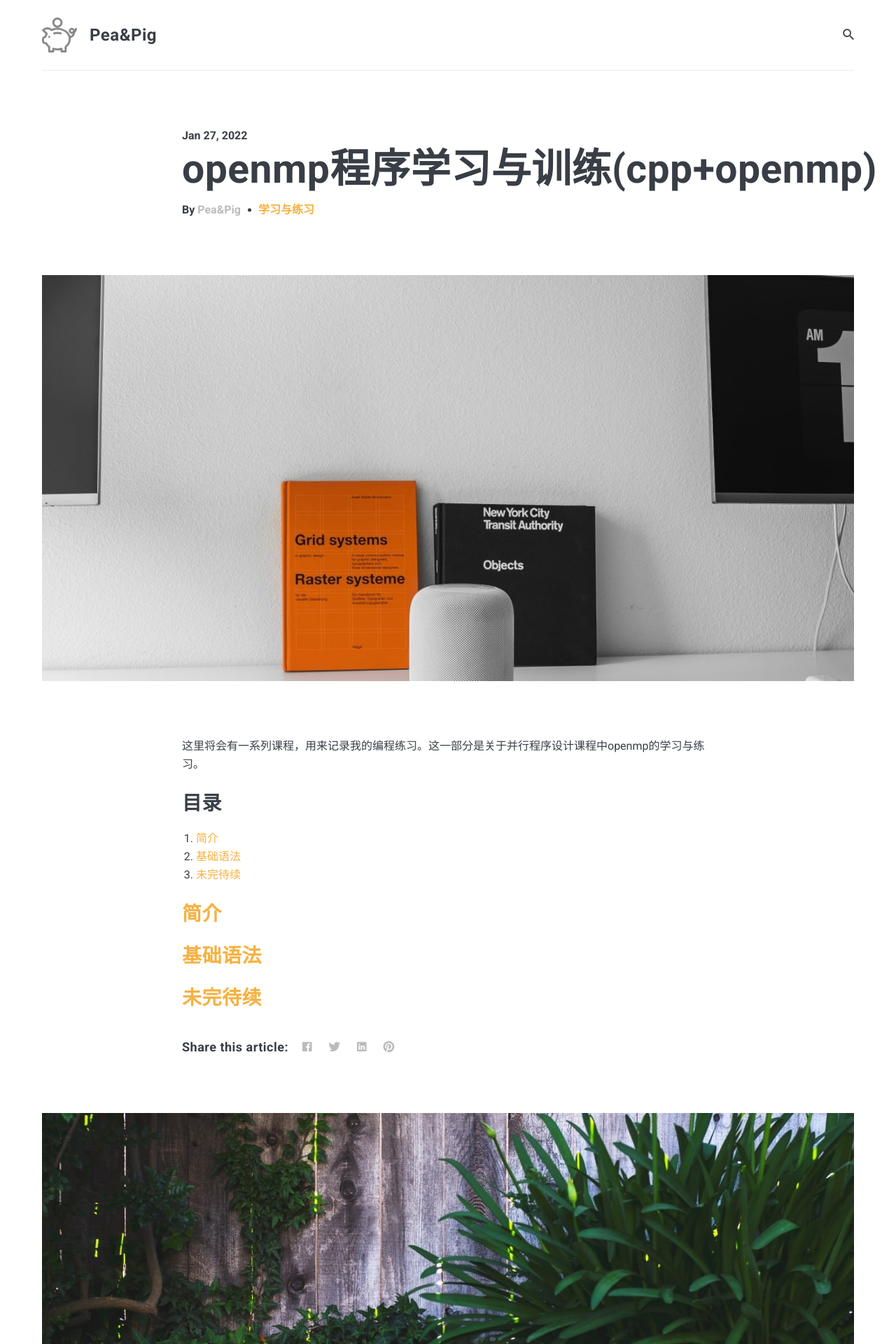
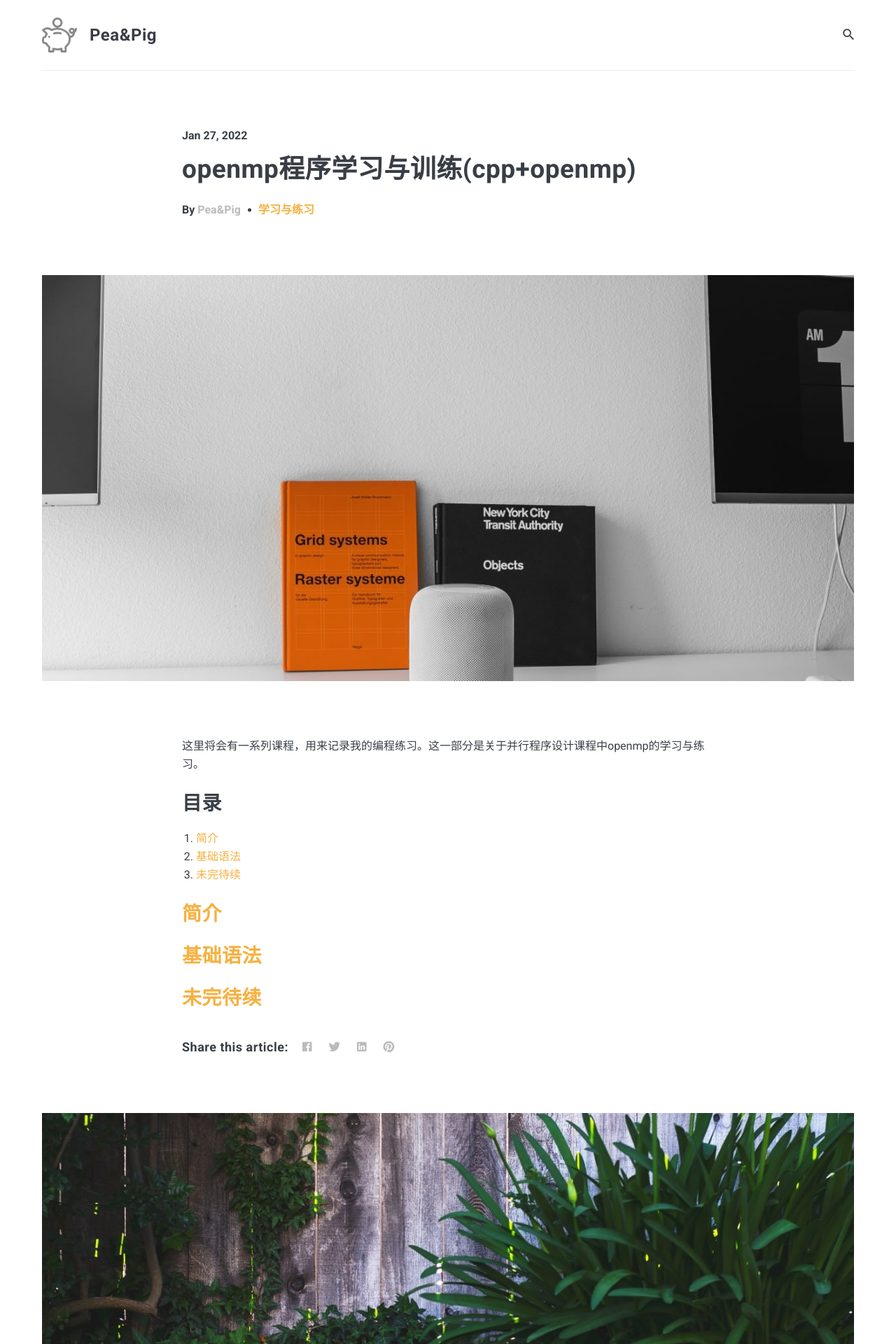
Before and after one commit to Wanglongke/wanglongke.github.io, a Jekyll site: the page built from _posts/2022-01-27-openmpLearning.markdown, in a window 1280 px wide. Shown: the top 1920 px of the page at 70% size. Built offline with Jekyll 4.4.1, drawn with Linux system fonts in a browser that asks for light colours; nearby versions of some CDN libraries.

Commit message:
"update"

```diff
--- a/_sass/4-layouts/_post.scss
+++ b/_sass/4-layouts/_post.scss
@@ -6,7 +6,7 @@
     margin-bottom: 10px;
     width: 1000px;
     max-width: 100%;
-    font-size: 57px;
+    font-size: 37px;
     line-height: 70px;
   }
 
@@ -19,7 +19,7 @@
 
     .post-title {
       margin: 10px 0;
-      font-size: 47px;
+      font-size: 27px;
       line-height: 53px;
     }
   }
```
